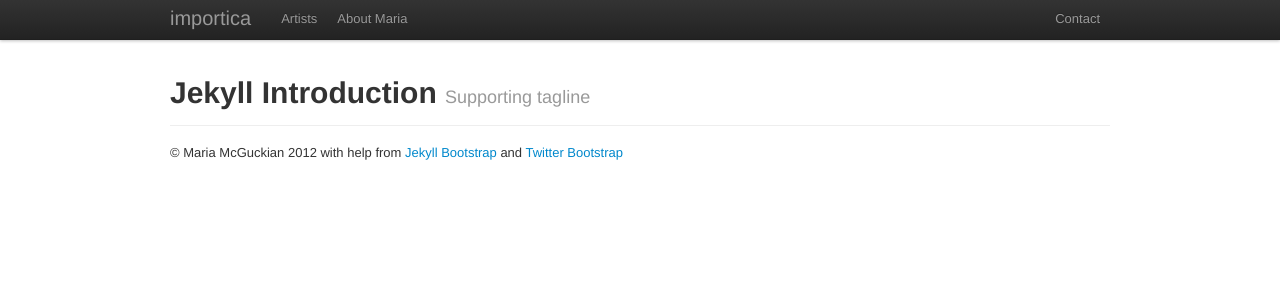
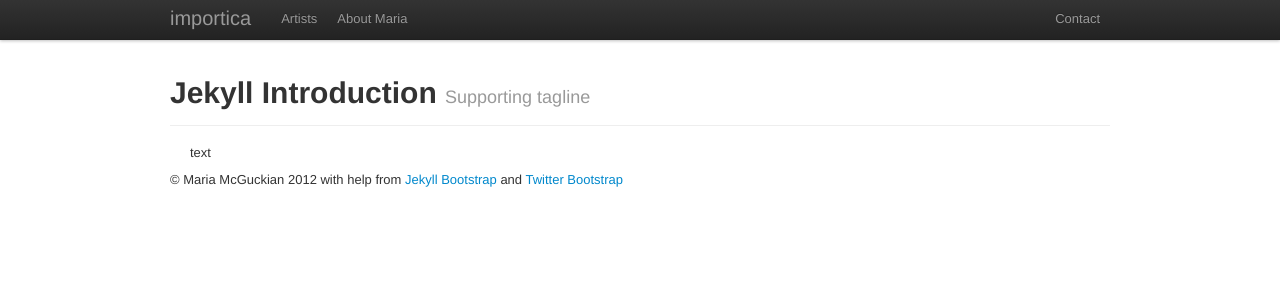
Before and after one commit to mylestan/importica, a Jekyll site: the page built from _posts/core-samples/2011-12-29-jekyll-introduction.md, in a window 1280 px wide. Shown: the top 300 px of the page. Built offline with Jekyll 4.4.1, drawn with Linux system fonts in a browser that asks for light colours.

Commit message:
working away on posts page

```diff
--- a/_layouts/post.html
+++ b/_layouts/post.html
@@ -7,40 +7,14 @@ layout: default
   <h1>{{ page.title }} <small>Supporting tagline</small></h1>
 </div>
 
-<!-- generic stuff...
 <div class="row">
-  <div class="span8">
-    {{ content }}
-    <hr>
-    <div class="pagination">
-      <ul>
-      {% if page.previous %}
-        <li class="prev"><a href="{{ BASE_PATH }}{{ page.previous.url }}" title="{{ page.previous.title }}">&larr; Previous</a></li>
-      {% else %}
-        <li class="prev disabled"><a>&larr; Previous</a></li>
-      {% endif %}
-        <li><a href="{{ BASE_PATH }}{{ site.JB.archive_path }}">Archive</a></li>
-      {% if page.next %}
-        <li class="next"><a href="{{ BASE_PATH }}{{ page.next.url }}" title="{{ page.next.title }}">Next &rarr;</a></li>
-      {% else %}
-        <li class="next disabled"><a>Next &rarr;</a>
-      {% endif %}
-      </ul>
+  <div class="span12">
+    <div class="span4">
+      <p>text</p>
+      {% comment %} {{content}} {% endcomment %}
     </div>
-    <hr>
-    {% include JB/comments %}
+    <div class="span8">
+      <!-- image stuff -->
+    </div>
   </div>
-
-  <div class="span4">
-    <h4>Published</h4>
-    <div class="date"><span>{{ page.date | date_to_long_string }}</span></div>
-
-  {% unless page.tags == empty %}
-    <h4>Tags</h4>
-    <ul class="tag_box">
-    {% assign tags_list = page.tags %}
-    {% include JB/tags_list %}
-    </ul>
-  {% endunless %}
-  </div>
-</div> -->
+</div>
```
Also changed, not shown: 1 other file.
